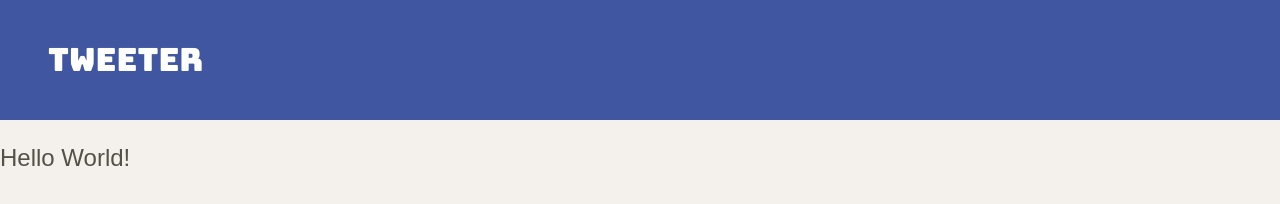
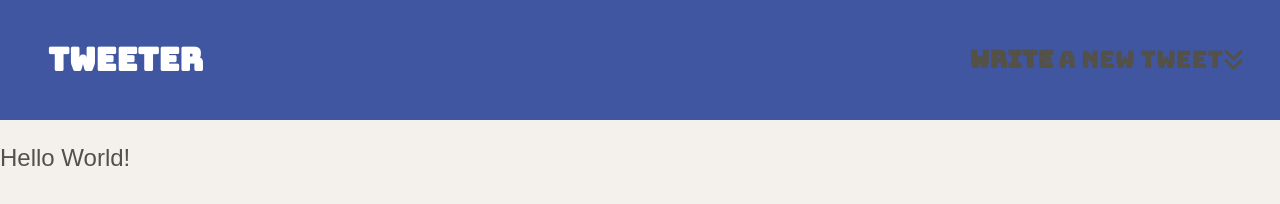
Before and after one commit to solidquartz/tweeter, a website: page public/index.html in a window 1280 px wide. Drawn offline with nearby package versions, Linux system fonts and the light colour scheme.

Commit message:
Add correct spacing in nav

```diff
--- a/public/index.html
+++ b/public/index.html
@@ -42,7 +42,12 @@
 <body>
   <!-- Top nav bar (fixed) -->
   <nav>
-    <span>tweeter</span>
+    <h1>tweeter</h1>
+<div>
+<p><strong>Write</strong> a new Tweet</p>
+<p><i class="fa-solid fa-angles-down"></i></p>
+</div>
+
   </nav>
 
   <!-- Page-specific (main) content here -->
--- a/public/styles/nav.css
+++ b/public/styles/nav.css
@@ -3,15 +3,23 @@ nav {
   height: 120px;
   width: 100%;
   background-color: #4056A1;
-  color: #FFFFFF;
-  font-size: xx-large;
-  justify-content: flex-start;
+  justify-content: space-between;
 }
 
-nav>span {
+h1 {
   display: flex;
   align-items: center;
   justify-content: flex-start;
   margin-right: 1.5em;
   margin-left: 1.5em;
+  color: #FFFFFF;
+  font-size: xx-large;
 }
+
+div {
+  display: flex;
+  align-items: center;
+  justify-content: flex-end;
+  margin-right: 1.5em;
+  margin-left: 1.5em;
+}
```
